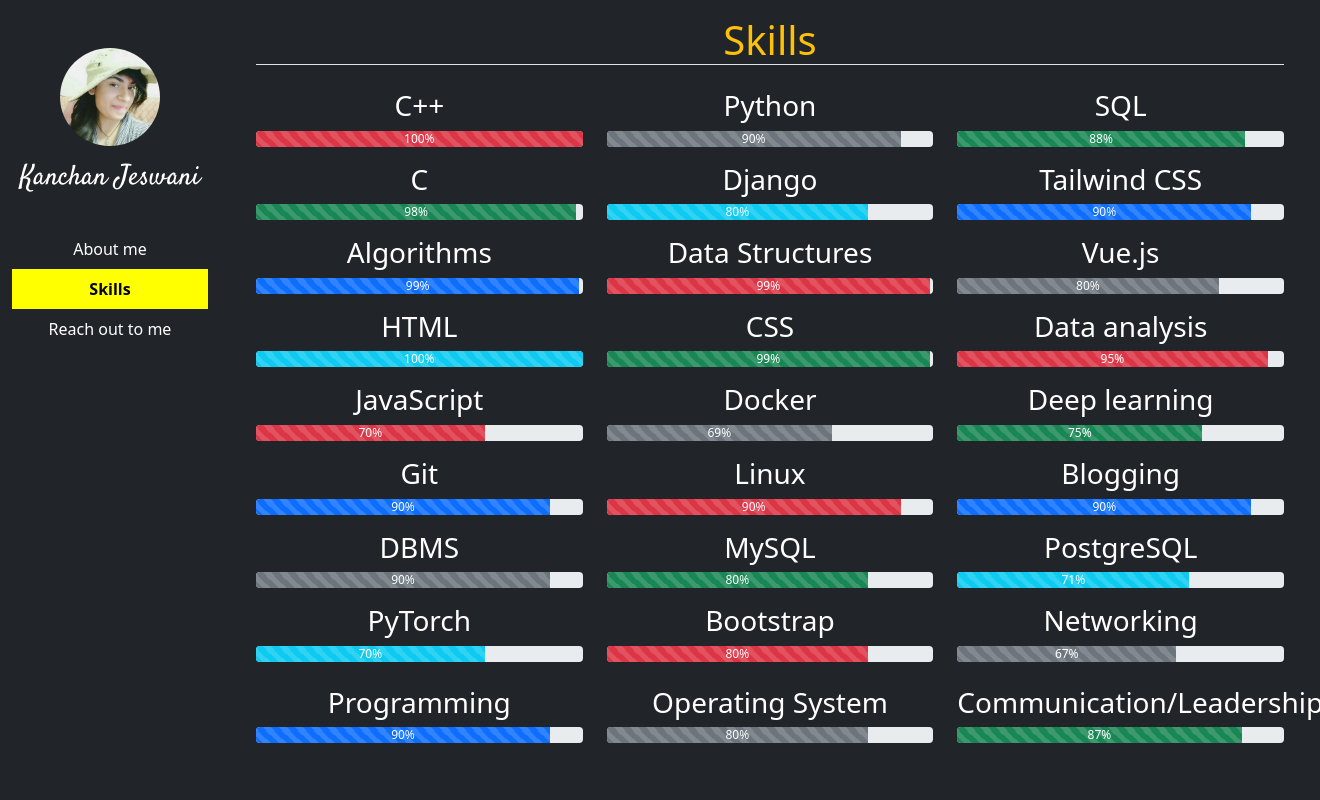
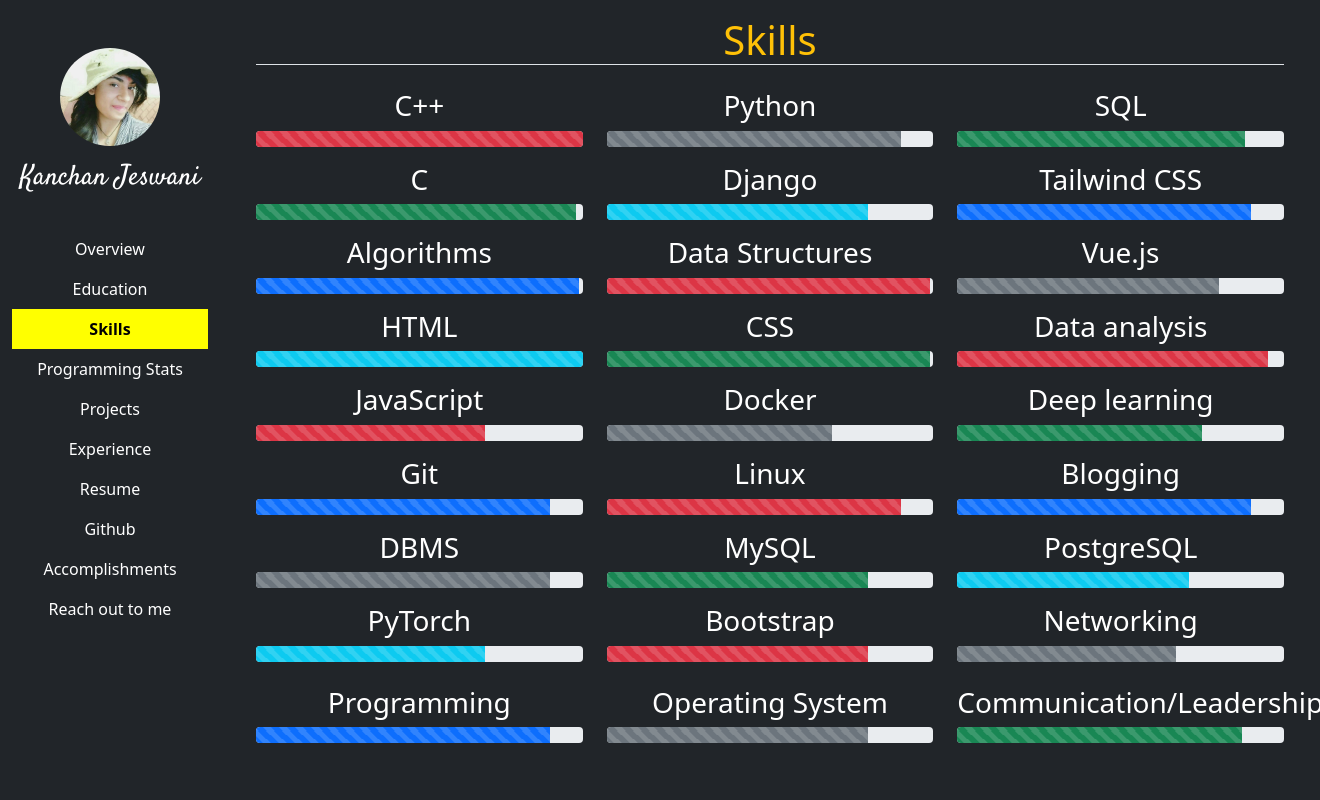
Before and after one commit to kanchan1910/My-Portfolio, a Django app: page /skills in a window 1320 px wide. Run offline with Django 3.2, Linux system fonts and the light colour scheme; some libraries are stand-ins or nearby versions.

Commit message:
Uploaded files for the protfolio

```diff
--- a/portfolio/core/static/core/css/core.css
+++ b/portfolio/core/static/core/css/core.css
@@ -23,5 +23,5 @@ a.nav-link.active
 color:black;
 background-color:yellow;
 font-weight:bold;
-font-size:1000;
+font-size:1000000;
 }
--- /dev/null
+++ b/portfolio/core/templates/core/accomplishments.html
@@ -0,0 +1,4 @@
+{% extends 'core/base.html' %}
+{% load static %}
+{% block content %}
+{% endblock content %}
--- /dev/null
+++ b/portfolio/core/templates/core/education.html
@@ -0,0 +1,4 @@
+{% extends 'core/base.html' %}
+{% load static %}
+{% block content %}
+{% endblock content %}
--- /dev/null
+++ b/portfolio/core/templates/core/experience.html
@@ -0,0 +1,4 @@
+{% extends 'core/base.html' %}
+{% load static %}
+{% block content %}
+{% endblock content %}
--- /dev/null
+++ b/portfolio/core/templates/core/github.html
@@ -0,0 +1,4 @@
+{% extends 'core/base.html' %}
+{% load static %}
+{% block content %}
+{% endblock content %}
--- /dev/null
+++ b/portfolio/core/templates/core/programming.html
@@ -0,0 +1,4 @@
+{% extends 'core/base.html' %}
+{% load static %}
+{% block content %}
+{% endblock content %}
--- /dev/null
+++ b/portfolio/core/templates/core/projects.html
@@ -0,0 +1,4 @@
+{% extends 'core/base.html' %}
+{% load static %}
+{% block content %}
+{% endblock content %}
--- /dev/null
+++ b/portfolio/core/templates/core/resume.html
@@ -0,0 +1,4 @@
+{% extends 'core/base.html' %}
+{% load static %}
+{% block content %}
+{% endblock content %}
--- a/portfolio/core/templates/core/sidebaar.html
+++ b/portfolio/core/templates/core/sidebaar.html
@@ -4,11 +4,18 @@
 				<div class="text-center">
 					<img src="{% static 'core/img/photo.jpeg' %}" class="img-fluid rounded-circle mt-5" height="100px" width="100px">
 				</div>
-				<h3 class="text-white mt-3 st-font">Kanchan Jeswani</h3>
-				<hr class="border-light">
-				<nav class="nav flex-column text-enter">
-				<a href="/" class="nav-link {{home}}">About me</a>
-				<a href="skills" class="nav-link {{skill}}">Skills</a>
+					<h3 class="text-white mt-3 st-font">Kanchan Jeswani</h3>
+					<hr class="border-light">
+					<nav class="nav flex-column text-enter">
+					<a href="/" class="nav-link {{home}}">Overview</a>
+					<a href="edu" class="nav-link {{edu}}">Education</a>
+					<a href="skills" class="nav-link {{skill}}">Skills</a>
+					<a href="programming" class="nav-link {{pro}}">Programming Stats</a>
+					<a href="projects" class="nav-link {{projects}}">Projects</a>
+					<a href="ex" class="nav-link {{ex}}">Experience</a>
+					<a href="resume" class="nav-link {{resume}}">Resume</a>
+					<a href="github" class="nav-link {{github}}">Github</a>
+				    <a href="certi" class="nav-link {{certi}}">Accomplishments</a>
 				<a href="contact" class="nav-link {{contact}}">Reach out to me</a>
 			</nav>
 		    </div>
--- a/portfolio/core/templates/core/skill.html
+++ b/portfolio/core/templates/core/skill.html
@@ -8,7 +8,7 @@
 			<h3 class="mt-3">C++</h3>
 			<div class="progress">
 				<div class="progress-bar  progress-bar-striped progress-bar-animated  bg-danger role="progressbar" style="width:100%" aria-valuenow="100" aria-valuemin="0" aria-valuemax="100">
-					100%
+
 				</div>
 			</div>
 		</div>
@@ -16,7 +16,7 @@
 			<h3 class="mt-3">Python</h3>
 			<div class="progress">
 				<div class="progress-bar  progress-bar-striped progress-bar-animated  bg-secondary" role="progressbar" style="width:90%" aria-valuenow="100" aria-valuemin="0" aria-valuemax="100">
-					90%
+
 				</div>
 			</div>
 		</div>
@@ -24,7 +24,7 @@
 			<h3 class="mt-3">SQL</h3>
 			<div class="progress">
 				<div class="progress-bar  progress-bar-striped progress-bar-animated  bg-success" role="progressbar" style="width:88%" aria-valuenow="100" aria-valuemin="0" aria-valuemax="100">
-					88%
+
 				</div>
 			</div>
 		</div>
@@ -34,7 +34,7 @@
 			<h3 class="mt-3">C</h3>
 			<div class="progress">
 				<div class="progress-bar  progress-bar-striped progress-bar-animated  bg-success" role="progressbar" style="width:98%" aria-valuenow="98" aria-valuemin="0" aria-valuemax="100">
-					98%
+
 				</div>
 			</div>
 		</div>
@@ -42,7 +42,7 @@
 			<h3 class="mt-3">Django</h3>
 			<div class="progress">
 				<div class="progress-bar  progress-bar-striped progress-bar-animated  bg-info" role="progressbar" style="width:80%" aria-valuenow="80" aria-valuemin="0" aria-valuemax="100">
-					80%
+
 				</div>
 			</div>
 		</div>
@@ -50,7 +50,7 @@
 			<h3 class="mt-3">Tailwind CSS</h3>
 			<div class="progress">
 				<div class="progress-bar  progress-bar-striped progress-bar-animated  bg-primary" role="progressbar" style="width:90%" aria-valuenow="190" aria-valuemin="0" aria-valuemax="100">
-					90%
+
 				</div>
 			</div>
 		</div>
@@ -60,7 +60,7 @@
 			<h3 class="mt-3">Algorithms</h3>
 			<div class="progress">
 				<div class="progress-bar  progress-bar-striped progress-bar-animated  bg-primary" role="progressbar" style="width:99%" aria-valuenow="99" aria-valuemin="0" aria-valuemax="100">
-					99%
+
 				</div>
 			</div>
 		</div>
@@ -68,7 +68,7 @@
 			<h3 class="mt-3">Data Structures</h3>
 			<div class="progress">
 				<div class="progress-bar  progress-bar-striped progress-bar-animated  bg-danger" role="progressbar" style="width:99%" aria-valuenow="99" aria-valuemin="0" aria-valuemax="100">
-					99%
+
 				</div>
 			</div>
 		</div>
@@ -76,7 +76,7 @@
 			<h3 class="mt-3">Vue.js</h3>
 			<div class="progress">
 				<div class="progress-bar  progress-bar-striped progress-bar-animated  bg-secondary" role="progressbar" style="width:80%" aria-valuenow="80" aria-valuemin="0" aria-valuemax="100">
-					80%
+
 				</div>
 			</div>
 		</div>
@@ -86,7 +86,7 @@
 			<h3 class="mt-3">HTML</h3>
 			<div class="progress">
 				<div class="progress-bar  progress-bar-striped progress-bar-animated  bg-info" role="progressbar" style="width:100%" aria-valuenow="100" aria-valuemin="0" aria-valuemax="100">
-					100%
+
 				</div>
 			</div>
 		</div>
@@ -94,7 +94,7 @@
 			<h3 class="mt-3">CSS</h3>
 			<div class="progress">
 				<div class="progress-bar  progress-bar-striped progress-bar-animated  bg-success" role="progressbar" style="width:99%" aria-valuenow="99" aria-valuemin="0" aria-valuemax="100">
-					99%
+
 				</div>
 			</div>
 		</div>
@@ -102,7 +102,7 @@
 			<h3 class="mt-3">Data analysis</h3>
 			<div class="progress">
 				<div class="progress-bar  progress-bar-striped progress-bar-animated  bg-danger" role="progressbar" style="width:95%" aria-valuenow="95" aria-valuemin="0" aria-valuemax="100">
-					95%
+
 				</div>
 			</div>
 		</div>
@@ -112,7 +112,7 @@
 			<h3 class="mt-3">JavaScript</h3>
 			<div class="progress">
 				<div class="progress-bar  progress-bar-striped progress-bar-animated  bg-danger" role="progressbar" style="width:70%" aria-valuenow="70" aria-valuemin="0" aria-valuemax="100">
-					70%
+
 				</div>
 			</div>
 		</div>
@@ -120,7 +120,7 @@
 			<h3 class="mt-3">Docker</h3>
 			<div class="progress">
 				<div class="progress-bar  progress-bar-striped progress-bar-animated  bg-secondary" role="progressbar" style="width:69%" aria-valuenow="69" aria-valuemin="0" aria-valuemax="100">
-					69%
+
 				</div>
 			</div>
 		</div>
@@ -128,7 +128,7 @@
 			<h3 class="mt-3">Deep learning</h3>
 			<div class="progress">
 				<div class="progress-bar  progress-bar-striped progress-bar-animated  bg-success" role="progressbar" style="width:75%" aria-valuenow="75" aria-valuemin="0" aria-valuemax="100">
-					75%
+
 				</div>
 			</div>
 		</div>
@@ -138,7 +138,7 @@
 			<h3 class="mt-3">Git</h3>
 			<div class="progress">
 				<div class="progress-bar  progress-bar-striped progress-bar-animated  bg-primary" role="progressbar" style="width:90%" aria-valuenow="90" aria-valuemin="0" aria-valuemax="100">
-					90%
+
 				</div>
 			</div>
 		</div>
@@ -146,7 +146,7 @@
 			<h3 class="mt-3">Linux</h3>
 			<div class="progress">
 				<div class="progress-bar  progress-bar-striped progress-bar-animated  bg-danger" role="progressbar" style="width:90%" aria-valuenow="90" aria-valuemin="0" aria-valuemax="100">
-					90%
+
 				</div>
 			</div>
 		</div>
@@ -154,7 +154,7 @@
 			<h3 class="mt-3">Blogging</h3>
 			<div class="progress">
 				<div class="progress-bar  progress-bar-striped progress-bar-animated  bg-primary" role="progressbar" style="width:90%" aria-valuenow="90" aria-valuemin="0" aria-valuemax="100">
-					90%
+
 				</div>
 			</div>
 		</div>
@@ -164,7 +164,7 @@
 			<h3 class="mt-3">DBMS</h3>
 			<div class="progress">
 				<div class="progress-bar  progress-bar-striped progress-bar-animated  bg-secondary" role="progressbar" style="width:90%" aria-valuenow="90" aria-valuemin="0" aria-valuemax="100">
-					90%
+
 				</div>
 			</div>
 		</div>
@@ -172,7 +172,7 @@
 			<h3 class="mt-3">MySQL</h3>
 			<div class="progress">
 				<div class="progress-bar  progress-bar-striped progress-bar-animated  bg-success" role="progressbar" style="width:80%" aria-valuenow="80" aria-valuemin="0" aria-valuemax="100">
-					80%
+
 				</div>
 			</div>
 		</div>
@@ -180,7 +180,7 @@
 			<h3 class="mt-3">PostgreSQL</h3>
 			<div class="progress">
 				<div class="progress-bar  progress-bar-striped progress-bar-animated  bg-info" role="progressbar" style="width:71%" aria-valuenow="71" aria-valuemin="0" aria-valuemax="100">
-					71%
+
 				</div>
 			</div>
 		</div>
@@ -190,7 +190,7 @@
 			<h3 class="mt-3">PyTorch</h3>
 			<div class="progress">
 				<div class="progress-bar  progress-bar-striped progress-bar-animated  bg-info" role="progressbar" style="width:70%" aria-valuenow="70" aria-valuemin="0" aria-valuemax="100">
-					70%
+
 				</div>
 			</div>
 		</div>
@@ -198,7 +198,7 @@
 			<h3 class="mt-3">Bootstrap </h3>
 			<div class="progress">
 				<div class="progress-bar  progress-bar-striped progress-bar-animated  bg-danger" role="progressbar" style="width:80%" aria-valuenow="80" aria-valuemin="0" aria-valuemax="100">
-					80%
+
 				</div>
 			</div>
 		</div>
@@ -206,7 +206,7 @@
 			<h3 class="mt-3">Networking</h3>
 			<div class="progress">
 				<div class="progress-bar  progress-bar-striped progress-bar-animated  bg-secondary" role="progressbar" style="width:67%" aria-valuenow="67" aria-valuemin="0" aria-valuemax="100">
-					67%
+
 				</div>
 			</div>
 		</div>
@@ -216,7 +216,7 @@
 			<h3 class="mt-4">Programming</h3>
 			<div class="progress">
 				<div class="progress-bar  progress-bar-striped progress-bar-animated  bg-primary" role="progressbar" style="width:90%" aria-valuenow="90" aria-valuemin="0" aria-valuemax="100">
-					90%
+
 				</div>
 			</div>
 		</div>
@@ -224,7 +224,7 @@
 			<h3 class="mt-4">Operating System </h3>
 			<div class="progress">
 				<div class="progress-bar  progress-bar-striped progress-bar-animated  bg-secondary" role="progressbar" style="width:80%" aria-valuenow="80" aria-valuemin="0" aria-valuemax="100">
-					80%
+
 				</div>
 			</div>
 		</div>
@@ -232,7 +232,7 @@
 			<h3 class="mt-4">Communication/Leadership</h3>
 			<div class="progress">
 				<div class="progress-bar  progress-bar-striped progress-bar-animated  bg-success" role="progressbar" style="width:87%" aria-valuenow="87" aria-valuemin="0" aria-valuemax="100">
-					87%
+
 				</div>
 			</div>
 		</div>
--- a/portfolio/core/urls.py
+++ b/portfolio/core/urls.py
@@ -4,6 +4,13 @@ from . import views
 
 urlpatterns = [
     path('', views.home, name="home"),
+    path('edu', views.education, name="edu"),
     path('skills', views.skills, name="skills"),
+    path('programming', views.programming, name="programming"),
+    path('projects', views.projects, name="projects"),
+    path('ex', views.experience, name="ex"),
+    path('resume', views.resume, name="resume"),
+    path('github', views.github, name="github"),
+    path('certi', views.certi, name="certi"),
     path('contact', views.contact, name="contact"),
 ]
--- a/portfolio/core/views.py
+++ b/portfolio/core/views.py
@@ -6,10 +6,41 @@ def home(request):
 	context = {'home':'active'}
 	return render(request, 'core/home.html', context)
 
+def education(request):
+	context = {'edu':'active'}
+	return render(request, 'core/education.html', context)
+
+
 def skills(request):
 	context = {'skill':'active'}
 	return render(request, 'core/skill.html', context)
 
+def programming(request):
+	context = {'pro':'active'}
+	return render(request, 'core/programming.html', context)
+
+def projects(request):
+	context = {'projects':'active'}
+	return render(request, 'core/projects.html', context)
+
+def experience(request):
+	context = {'ex':'active'}
+	return render(request, 'core/experience.html', context)
+
+def resume(request):
+	context = {'resume':'active'}
+	return render(request, 'core/resume.html', context)
+
+def github(request):
+	context = {'github':'active'}
+	return render(request, 'core/github.html', context)
+
+
+def certi(request):
+	context = {'certi':'active'}
+	return render(request, 'core/accomplishments.html', context)
+
+
 def contact(request):
 	context = {'contact':'active'}
 	return render(request, 'core/contact.html', context)
```
Also changed, not shown: portfolio/core/templates/core/contact.html (line endings or trailing spaces).
